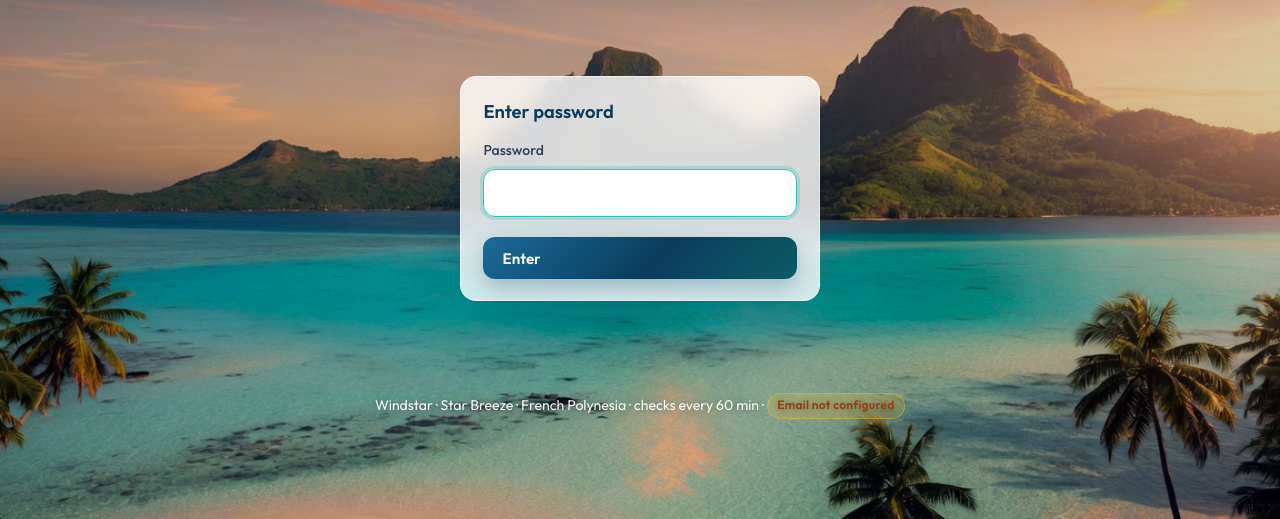
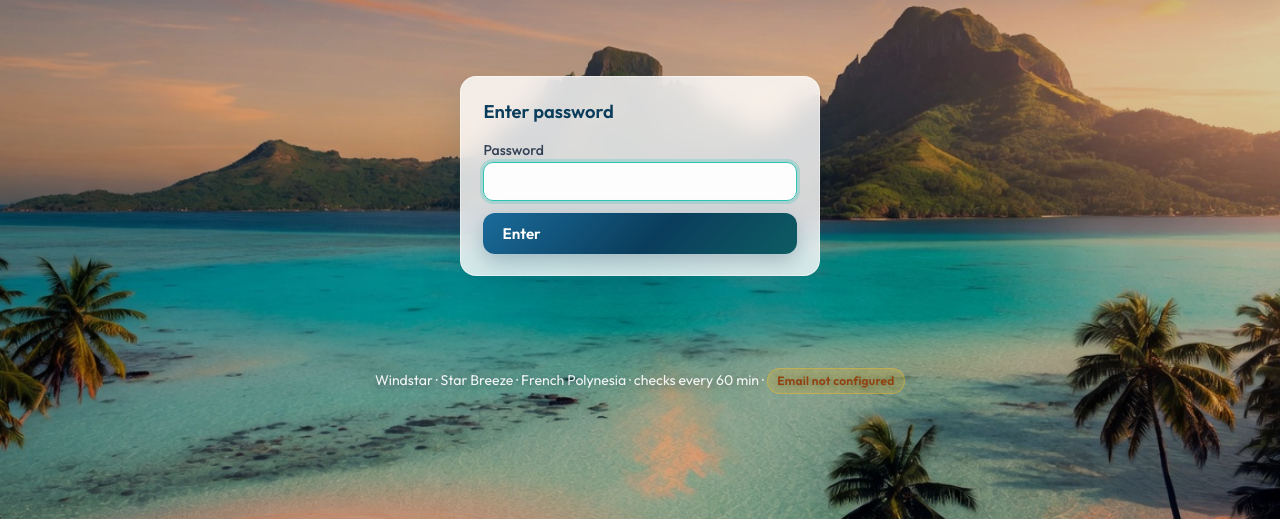
Before and after one commit to cpos97/windstar-tahiti-price-tracker, a FastAPI app: template templates/login.html in a window 1280 px wide. Shown: the part 73-592 px from the top of the page. Run offline with FastAPI, Linux system fonts and the light colour scheme; the template is opened without the code that fills it, so the values that code supplies are empty.

Commit message:
Keep password field compact — modern font, original size
Previous fix accidentally grew the box to match the 3rem full-size site
inputs. Scoped a smaller dedicated style instead: same font/border-radius
polish, but back to a normal password-field size.

```diff
--- a/static/style.css
+++ b/static/style.css
@@ -377,11 +377,10 @@ h2 {
 
 .optional { opacity: 0.75; font-weight: 400; }
 
-/* Shared field chrome — name, email, url, password all match */
+/* Shared field chrome — name, email, url all match */
 input[type="text"],
 input[type="email"],
 input[type="url"],
-input[type="password"],
 .form-grid input {
   display: block;
   width: 100%;
@@ -402,6 +401,43 @@ input[type="password"],
   transition: border-color 0.15s, box-shadow 0.15s, background 0.15s;
   appearance: none;
   -webkit-appearance: none;
+}
+
+.login-form label {
+  display: block;
+  font-size: 0.88rem;
+  font-weight: 500;
+  color: var(--slate-soft);
+  margin-bottom: 0.4rem;
+}
+
+.login-form input[type="password"] {
+  display: block;
+  width: 100%;
+  box-sizing: border-box;
+  background: rgba(255, 255, 255, 0.72);
+  border: 1px solid rgba(15, 76, 117, 0.2);
+  color: var(--slate);
+  border-radius: 10px;
+  padding: 0.55rem 0.75rem;
+  font-size: 0.95rem;
+  font-family: var(--font);
+  font-weight: 400;
+  transition: border-color 0.15s, box-shadow 0.15s, background 0.15s;
+  appearance: none;
+  -webkit-appearance: none;
+}
+
+.login-form input[type="password"]:hover {
+  background: rgba(255, 255, 255, 0.88);
+  border-color: rgba(15, 76, 117, 0.28);
+}
+
+.login-form input[type="password"]:focus {
+  outline: none;
+  background: rgba(255, 255, 255, 0.95);
+  border-color: var(--turquoise);
+  box-shadow: 0 0 0 3px rgba(46, 196, 182, 0.25);
 }
 
 input::placeholder {
--- a/templates/login.html
+++ b/templates/login.html
@@ -7,13 +7,13 @@
   {% if error %}
   <div class="banner warn">Wrong password — try again.</div>
   {% endif %}
-  <form method="post" action="/login" class="form-grid" style="grid-template-columns:1fr">
+  <form method="post" action="/login" class="login-form">
     <input type="hidden" name="next" value="{{ next_path }}" />
     <label>
       Password
       <input type="password" name="password" autofocus required autocomplete="current-password" />
     </label>
-    <div class="form-actions" style="margin-top:0.25rem">
+    <div class="form-actions" style="margin-top:0.75rem">
       <button type="submit" class="btn primary" style="width:100%">Enter</button>
     </div>
   </form>
```
